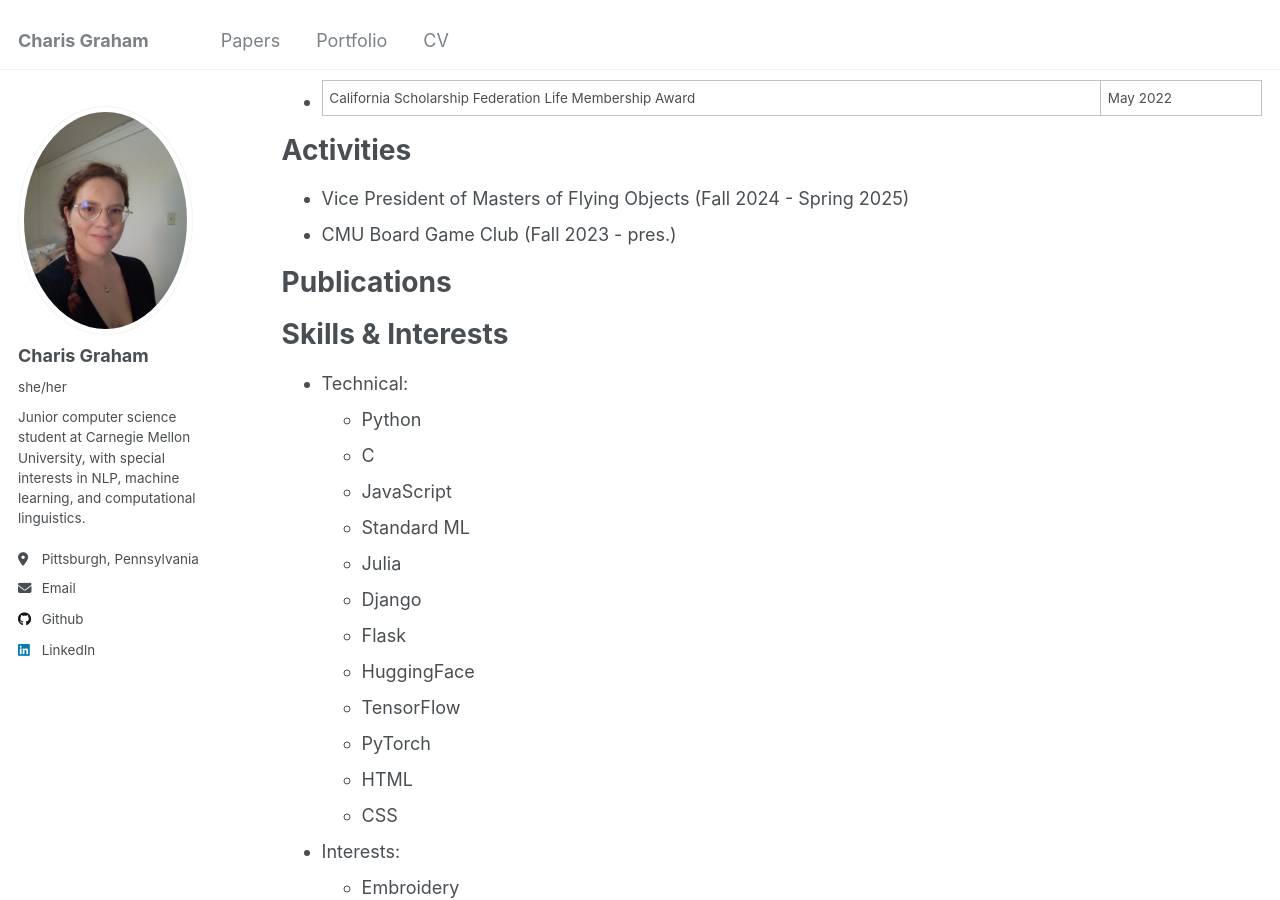
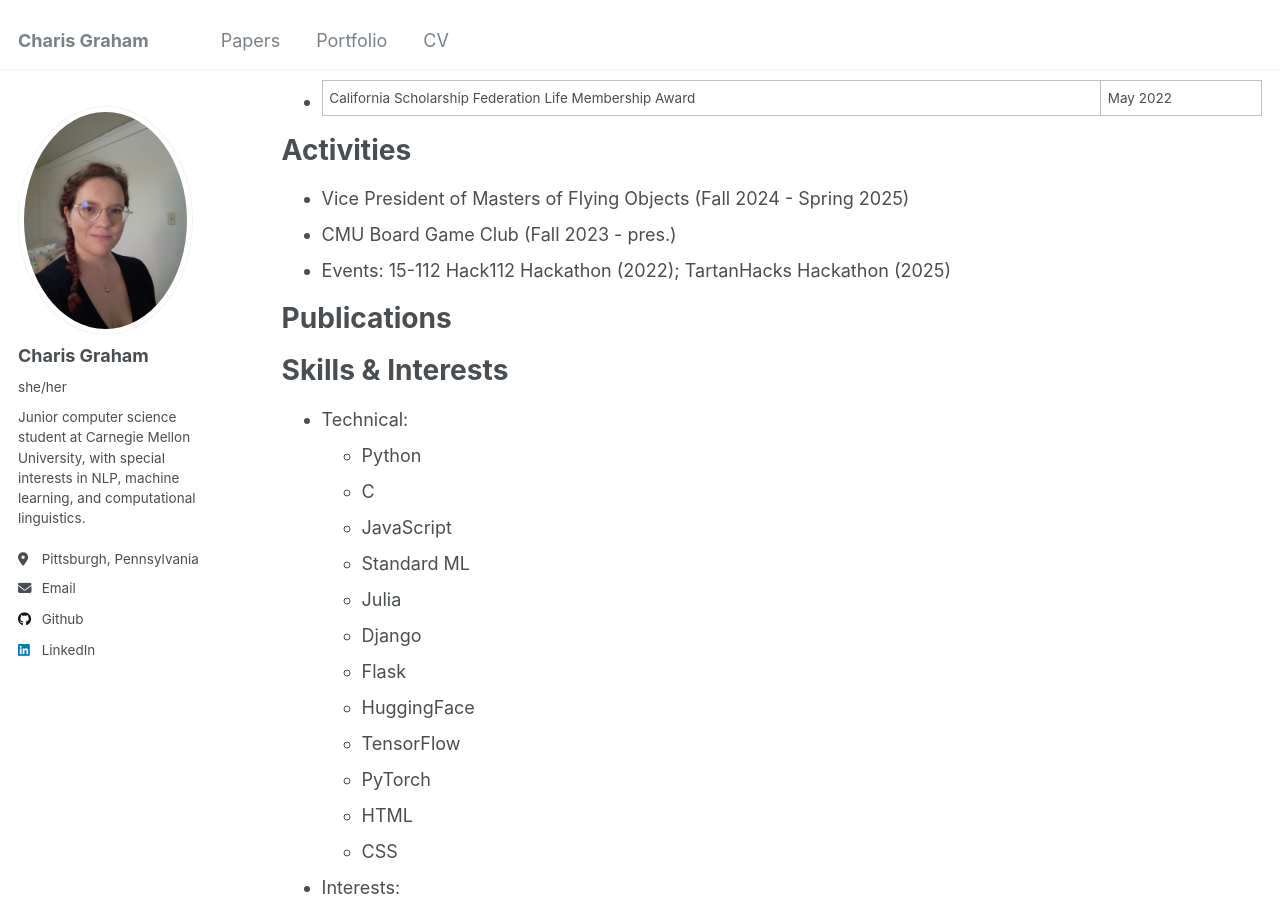
Before and after one commit to Charis-Graham/Charis-Graham.github.io, a Jekyll site: the page built from _pages/cv.md, in a window 1280 px wide and 900 px high, scrolled down 1625 px. Built offline with Jekyll 4.4.1, drawn with Linux system fonts in a browser that asks for light colours.

Commit message:
Update cv.md

```diff
--- a/_pages/cv.md
+++ b/_pages/cv.md
@@ -64,6 +64,7 @@ Activities
 ======
 * Vice President of Masters of Flying Objects (Fall 2024 - Spring 2025)
 * CMU Board Game Club (Fall 2023 - pres.)
+* Events: 15-112 Hack112 Hackathon (2022); TartanHacks Hackathon (2025)
 
 Publications
 ======
```
